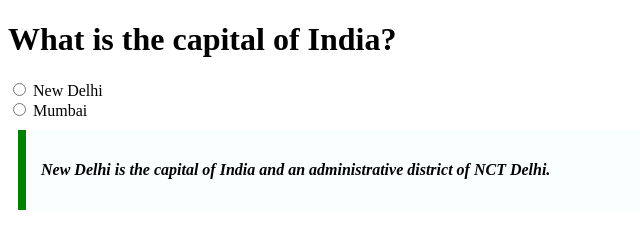
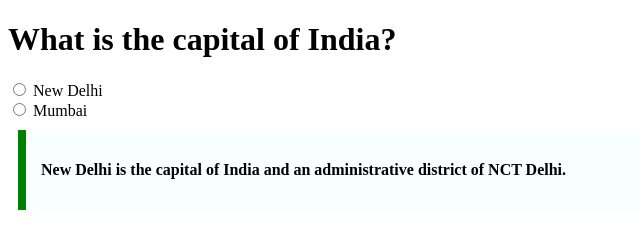
Before and after one commit to acciojob/trivia-Dipak1121, a website: page main.html in a window 1280 px wide. Shown: the full height of the page, 0-640 px from the left. Drawn offline with Linux system fonts and the light colour scheme.

Commit message:
created a submission

```diff
--- a/main.html
+++ b/main.html
@@ -14,7 +14,7 @@
 	<br>
 	<input type="radio" id="mumbai" name="city">
 	<lable for="mumbai">Mumbai</lable>
-	<blockquote><p><cite>New Delhi is the capital of India and an administrative district of NCT Delhi.</cite></p></blockquote>
+	<blockquote><p>New Delhi is the capital of India and an administrative district of NCT Delhi.</p><cite></cite></blockquote>
     <script type="text/javascript" src="./script.js">
 </script>
 
```
